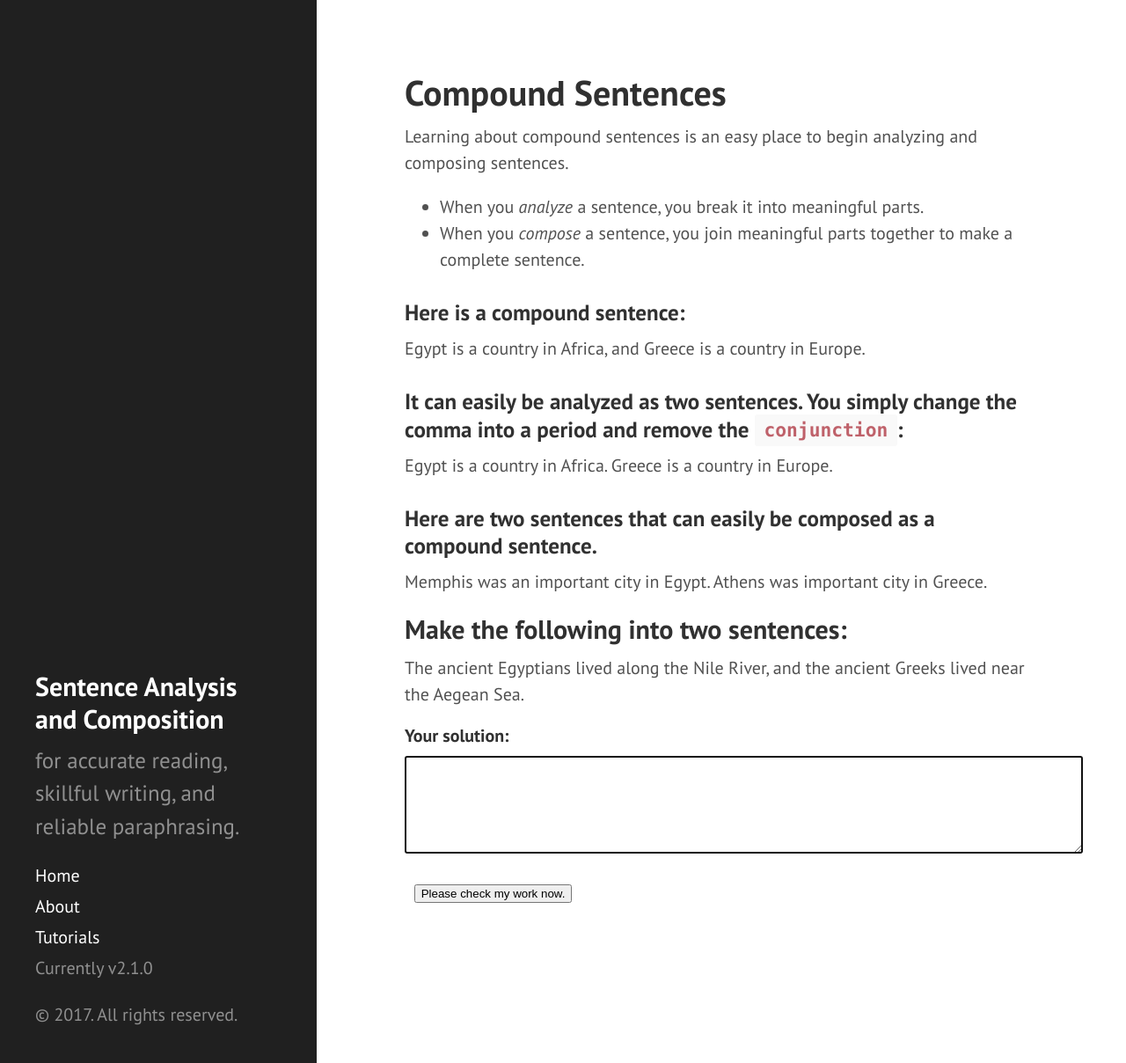
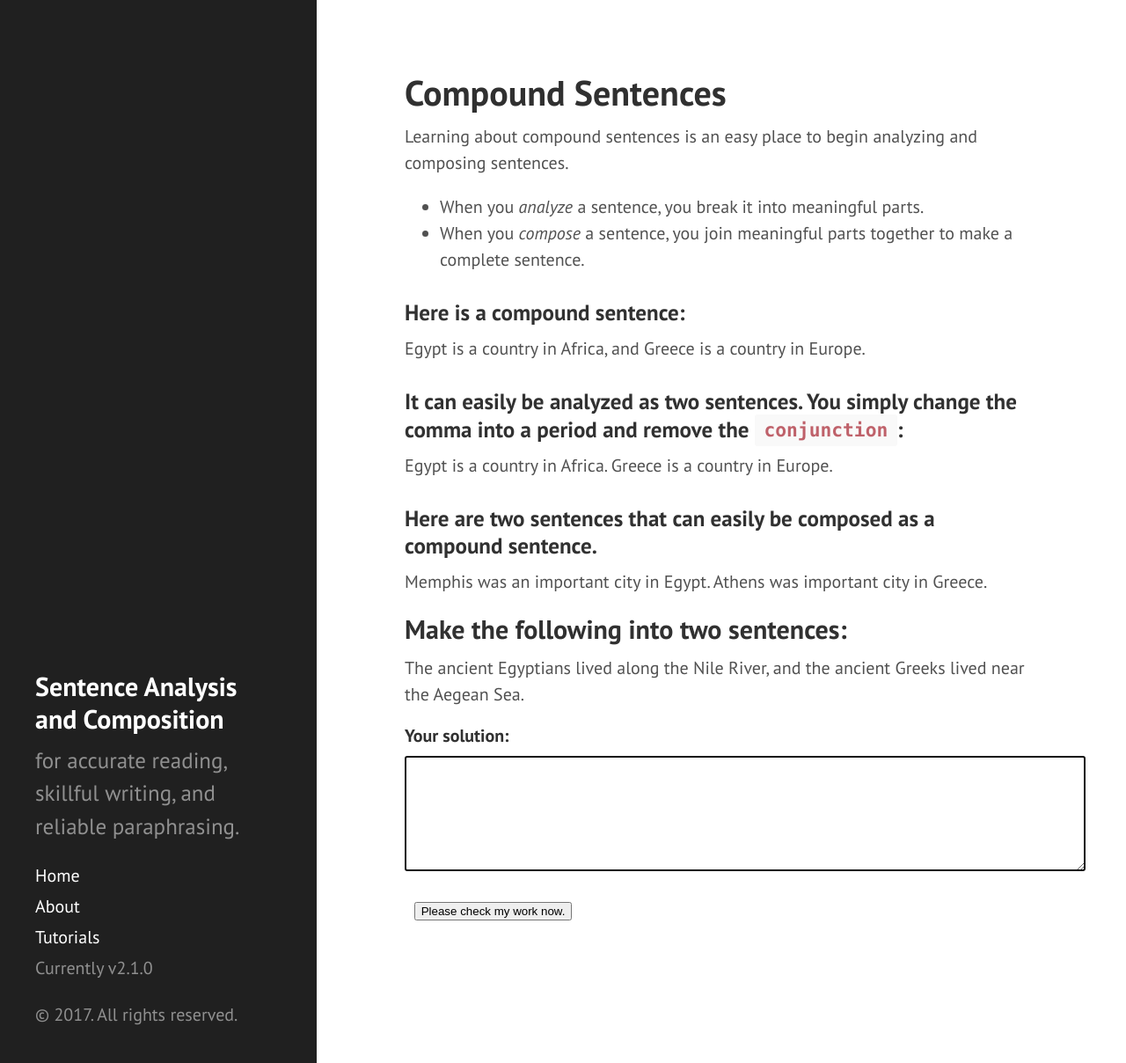
Before and after one commit to srogersact/srogersact.github.io, a Jekyll site: the page tutorials/compound_sentences/index.html, which Jekyll copies as it is, in a window 1280 px wide and 1208 px high. Shown: the whole window at 88% size. Built offline with Jekyll 4.4.1, drawn with Linux system fonts in a browser that asks for light colours.

Commit message:
Change font and size for textarea.

```diff
--- a/tutorials/compound_sentences/index.html
+++ b/tutorials/compound_sentences/index.html
@@ -30,8 +30,8 @@
   <style>
   textarea
 {
-   font-family:"Times New Roman", Times, serif;
-   font-size: 18px;
+   font-family: Tahoma, Geneva, sans-serif;
+   font-size: 22px;
 }
  </style>
 </head>
```
